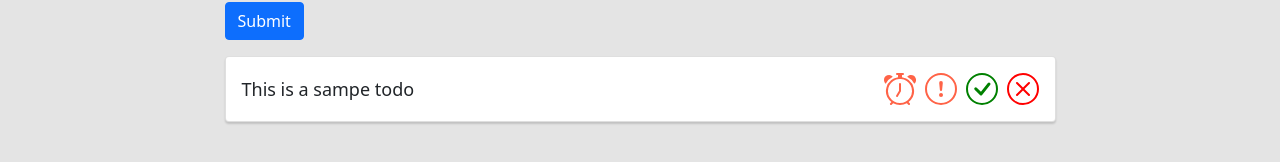
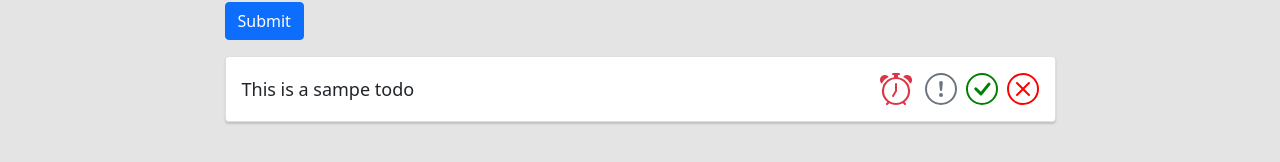
Before and after one commit to reneey30/my-que-hacer-frontend, a React (Create React App) app: page / in a window 1280 px wide. Shown: the part 152-314 px from the top of the page. Built offline with nearby package versions, Linux system fonts and the light colour scheme.

Commit message:
add conditional styling to ToDoList

```diff
--- a/src/App.js
+++ b/src/App.js
@@ -10,7 +10,7 @@ function App() {
     {
       text: "This is a sampe todo",
       isDone: false,
-      isUrgent: false,
+      isUrgent: true,
       isImportant: false,
     },
   ]);
--- a/src/components/AddTodo.js
+++ b/src/components/AddTodo.js
@@ -15,15 +15,17 @@ function AddTodo({ todos, setTodos }) {
   const [urgentSelect, setUrgentSelect] = useState(false);
   const [importantSelect, setImportantSelect] = useState(false);
 
-  const addTodo = (text) => {
-    const newTodos = [...todos, { text }];
+  const addTodo = (text, isUrgent, isImportant, isDone = false) => {
+    const newTodos = [...todos, { text, isUrgent, isImportant, isDone }];
     setTodos(newTodos);
+    console.log(todos);
   };
 
   const handleSubmit = (e) => {
     e.preventDefault();
     if (!value) return;
-    addTodo(value);
+    addTodo(value, urgentSelect, importantSelect);
+    console.log(value);
     setValue("");
   };
 
--- a/src/components/Nav.js
+++ b/src/components/Nav.js
@@ -4,7 +4,7 @@ import 'bootstrap/dist/css/bootstrap.min.css';
 function Nav() {
   return (
     <>
-        <nav class="navbar justify-content-between">
+        <nav className="navbar justify-content-between">
             <h2>My Que Hacer</h2>
             <p>Sign in</p>
         </nav>
--- a/src/components/TodoList.js
+++ b/src/components/TodoList.js
@@ -7,12 +7,13 @@ function Todo({ todo, index, markTodo, removeTodo }) {
     return (
       <div
         className="todo"
-
+        key={index}
+        index={index}
       >
         <span style={{ textDecoration: todo.isDone ? "line-through" : "" }}>{todo.text}</span>
         <div>
-          <span className="ms-1" onClick={() => markTodo(index)}><Alarm color="tomato" size={32}/></span>
-          <span className="ms-1" onClick={() => markTodo(index)}> <ExclamationCircle color="tomato" size={32}/> </span>
+          <span className="ms-1" onClick={() => markTodo(index)}><Alarm className={`ms-1 ${todo.isUrgent ? "text-danger" : "text-secondary"}`} size={32}/></span>
+          <span className="ms-1" onClick={() => markTodo(index)}> <ExclamationCircle className={`ms-1 ${todo.isImportant ? "text-danger" : "text-secondary"}`} size={32}/> </span>
           <span className="ms-1" onClick={() => markTodo(index)}> <CheckCircle color="green" size={32}/> </span>
           <span className="ms-1" onClick={() => removeTodo(index)}> <XCircle color="red" size={32}/> </span>
         </div>
```
